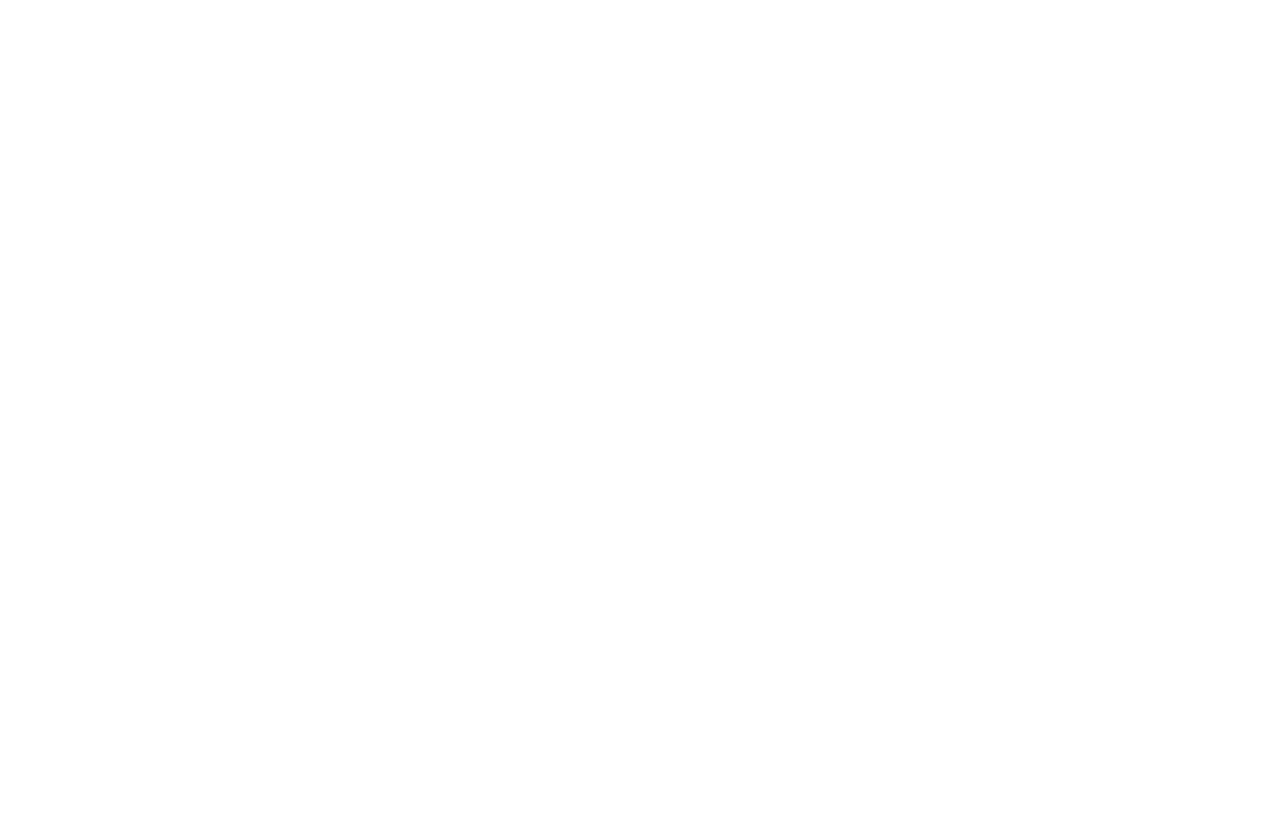
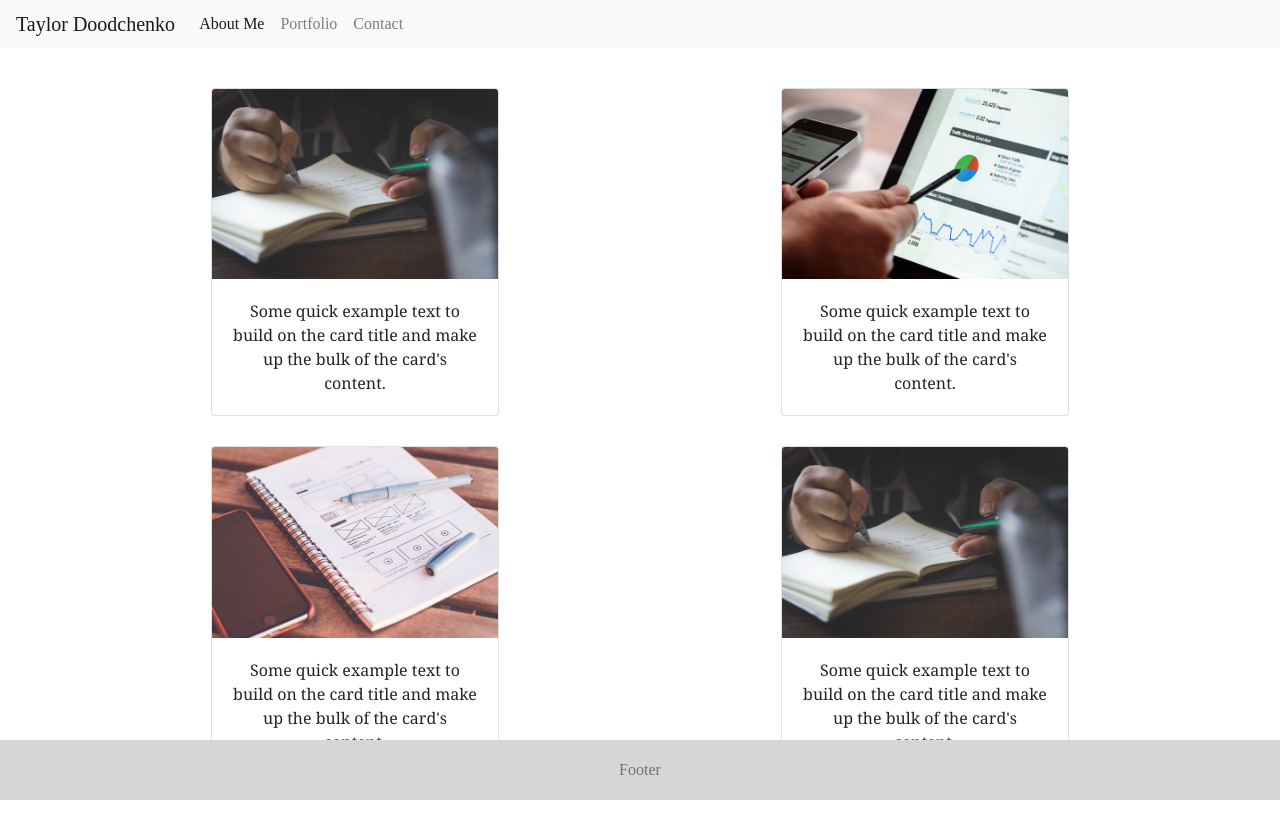
Before and after one commit to tdoodchenko/Bootstrap-Portfolio, a plain HTML site: page Portfolio.html in a window 1280 px wide. Before the commit the page ends 800 px from the top, so only its background shows below. Drawn offline with nearby package versions, Linux system fonts and the light colour scheme.

Commit message:
finished

```diff
--- a/Portfolio.html
+++ b/Portfolio.html
@@ -0,0 +1,104 @@
+<!DOCTYPE html>
+<html lang="en">
+
+<head>
+    <meta charset="UTF-8">
+    <meta name="viewport" content="width=device-width, initial-scale=1.0">
+    <meta http-equiv="X-UA-Compatible" content="ie=edge">
+
+    <link rel="stylesheet" href="https://maxcdn.bootstrapcdn.com/bootstrap/4.0.0/css/bootstrap.min.css">
+    <link rel="stylesheet" href="https://stackpath.bootstrapcdn.com/bootstrap/4.1.2/css/bootstrap.min.css" integrity="sha384-Smlep5jCw/wG7hdkwQ/Z5nLIefveQRIY9nfy6xoR1uRYBtpZgI6339F5dgvm/e9B"
+        crossorigin="anonymous">
+    <link rel="stylesheet" href="../Bootstrap-Portfolio/assets/style.css">
+    <link rel="stylesheet" href="../Bootstrap-Portfolio/assets/reset.css">
+
+
+    <title>Portfolio</title>
+
+    <header>
+
+        <nav class="navbar navbar-expand-lg navbar-light bg-light">
+            <a class="navbar-brand" href="index.html">Taylor Doodchenko</a>
+            <button class="navbar-toggler" type="button" data-toggle="collapse" data-target="#navbarNav" aria-controls="navbarNav" aria-expanded="false"
+                aria-label="Toggle navigation">
+                <span class="navbar-toggler-icon"></span>
+            </button>
+            <div class="collapse navbar-collapse" id="navbarNav">
+                <ul class="navbar-nav">
+                    <li class="nav-item active">
+                        <a class="nav-link" href="../Bootstrap-Portfolio/index.html">About Me
+                            <span class="sr-only">(current)</span>
+                        </a>
+                    </li>
+                    <li class="nav-item">
+                        <a class="nav-link" href="../Bootstrap-Portfolio/Portfolio.html">Portfolio</a>
+                    </li>
+                    <li class="nav-item">
+                        <a class="nav-link" href="../Bootstrap-Portfolio/contact.html">Contact</a>
+                    </li>
+                </ul>
+            </div>
+
+        </nav>
+
+    </header>
+
+</head>
+
+<body>
+    <div class="container">
+        <div class="section">
+
+            <div class="row">
+                <div class="col-lg-6" align="center">
+                    <div class="card" style="width: 18rem;">
+                        <img class="card-img-top" src="../Bootstrap-Portfolio/assets/images/adult-2178656_640.jpg" alt="Card image cap">
+                        <div class="card-body">
+                            <p class="card-text">Some quick example text to build on the card title and make up the bulk of the card's content.</p>
+                        </div>
+                    </div>
+                </div>
+
+                <div class="col-lg-6" align="center">
+                    <div class="card" style="width: 18rem;">
+                        <img class="card-img-top" src="../Bootstrap-Portfolio/assets/images/digital-marketing-1725340_640.jpg" alt="Card image cap">
+                        <div class="card-body">
+                            <p class="card-text">Some quick example text to build on the card title and make up the bulk of the card's content.</p>
+                        </div>
+                    </div>
+                </div>
+
+            </div>
+
+                <div class="row">
+                    <div class="col-lg-6" align="center">
+                        <div class="card" style="width: 18rem;">
+                            <img class="card-img-top" src="../Bootstrap-Portfolio/assets/images/plans-1867745_640.jpg" alt="Card image cap">
+                            <div class="card-body">
+                                <p class="card-text">Some quick example text to build on the card title and make up the bulk of the card's content.</p>
+                            </div>
+                        </div>
+                    </div>
+
+                    <div class="col-lg-6" align="center">
+                        <div class="card" style="width: 18rem;">
+                            <img class="card-img-top" src="../Bootstrap-Portfolio/assets/images/adult-2178656_640.jpg" alt="Card image cap">
+                            <div class="card-body">
+                                <p class="card-text">Some quick example text to build on the card title and make up the bulk of the card's content.</p>
+                            </div>
+                        </div>
+                    </div>
+                </div>
+            </div>
+        </div>
+
+
+        <footer id="footer">
+            <span class="text-muted">Footer</span>
+
+        </footer>
+        <script src="https://code.jquery.com/jquery-2.1.3.min.js"></script>
+        <script src="https://maxcdn.bootstrapcdn.com/bootstrap/3.3.7/js/bootstrap.min.js"></script>
+</body>
+
+</html>
--- a/assets/style.css
+++ b/assets/style.css
@@ -3,6 +3,8 @@
 .container {
     font-family: Georgia, 'Times New Roman', Times, serif;
     line-height: 1.5;
+    padding-bottom: 200px;
+
 }
 
 header {
@@ -14,13 +16,15 @@ header {
 }
 
 .row {
-    padding: 10px;
+    padding: 0
 
 }
 
 h1 {
     font-size: 40px;
     font-weight: bold;
+    padding: 10px;
+
 }
 
 .img-sm {
@@ -36,8 +40,10 @@ h1 {
 
 
 .section {
-    margin-bottom: 70px;
+    margin-bottom: 20px;
     margin-top: 40px;
+
+
 
 }
 
@@ -60,13 +66,24 @@ h1 {
     object-fit: contain;
     float: left;
     margin-right: 30px;
+    padding: 10px;
 }
 
 P {
     padding-top: 15px;
+    padding-right: 20px;
+    padding-left: 20px;
 
+}
+
+.card {
+  margin-bottom: 30px;
 }
 
 .navbar-collapse.collapse.in {
     display: block!important;
   }
+
+#con-sm {
+    padding: 10px;
+}
```
Also changed, not shown: contact.html (+1 -1 lines), index.html (+2 -3 lines).
